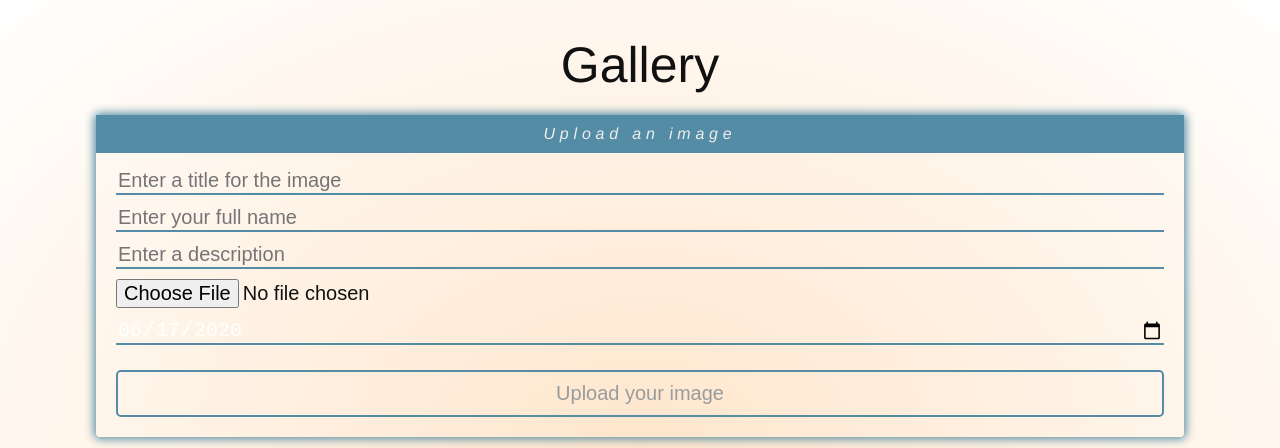
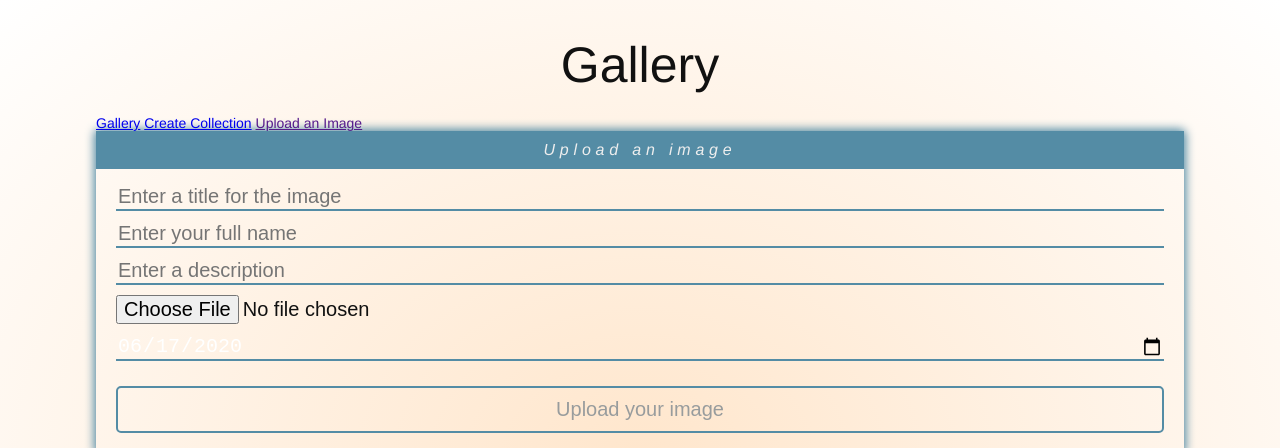
Before and after one commit to JSpeedie/coll-ery, a website: page static/index.html in a window 1280 px wide. Shown: the top 448 px of the page. Drawn offline with Linux system fonts and the light colour scheme; no server answers.

Commit message:
Added a navbar to index.html

```diff
--- a/static/index.html
+++ b/static/index.html
@@ -11,6 +11,11 @@
         <a href="/" id="title">Gallery</a>
     </header>
 
+    <div class="navbar">
+      <a class="navbar_link" href="gallery.html">Gallery</a>
+      <a class="navbar_link" href="add_collection.html">Create Collection</a>
+      <a class="navbar_link" href="">Upload an Image</a>
+    </div>
     <form class="complex_form" id="upload_image_form" action='/api/images/' method='POST' enctype="multipart/form-data">
       <div class="form_title">Upload an image</div>
       <input type="text" id="upload_image_title" class="form_element" placeholder="Enter a title for the image" name="image_title" required/>
```
